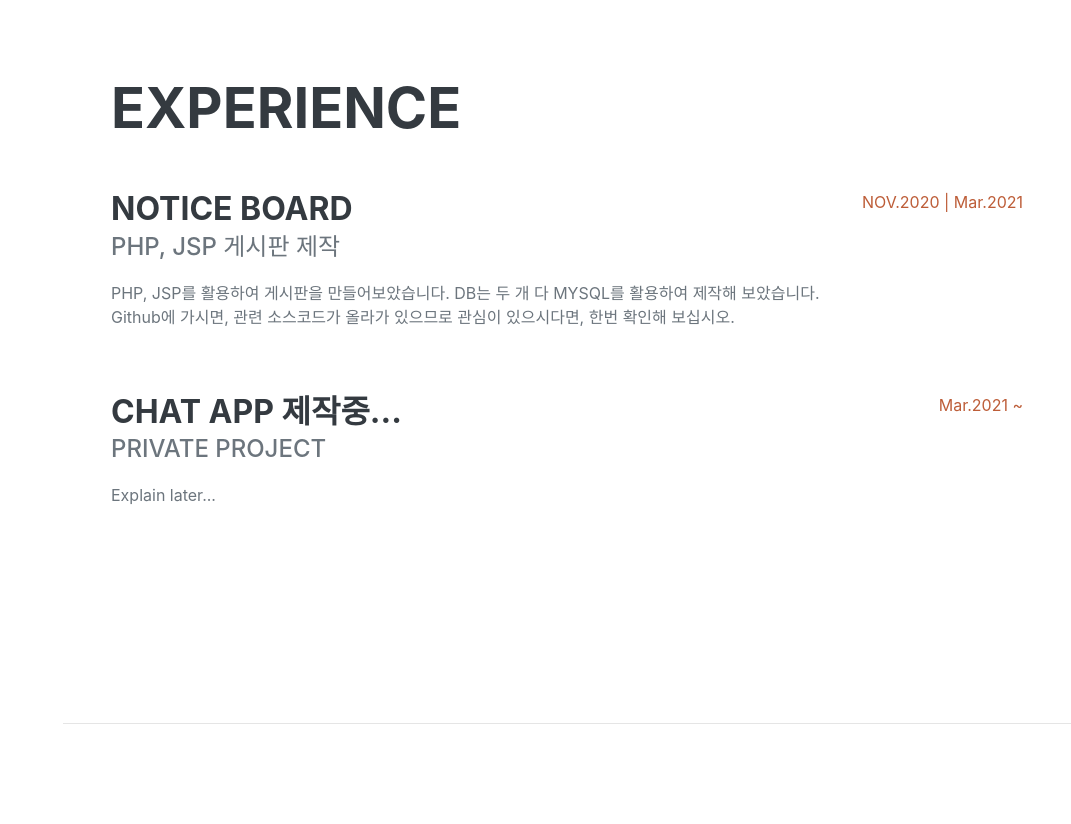
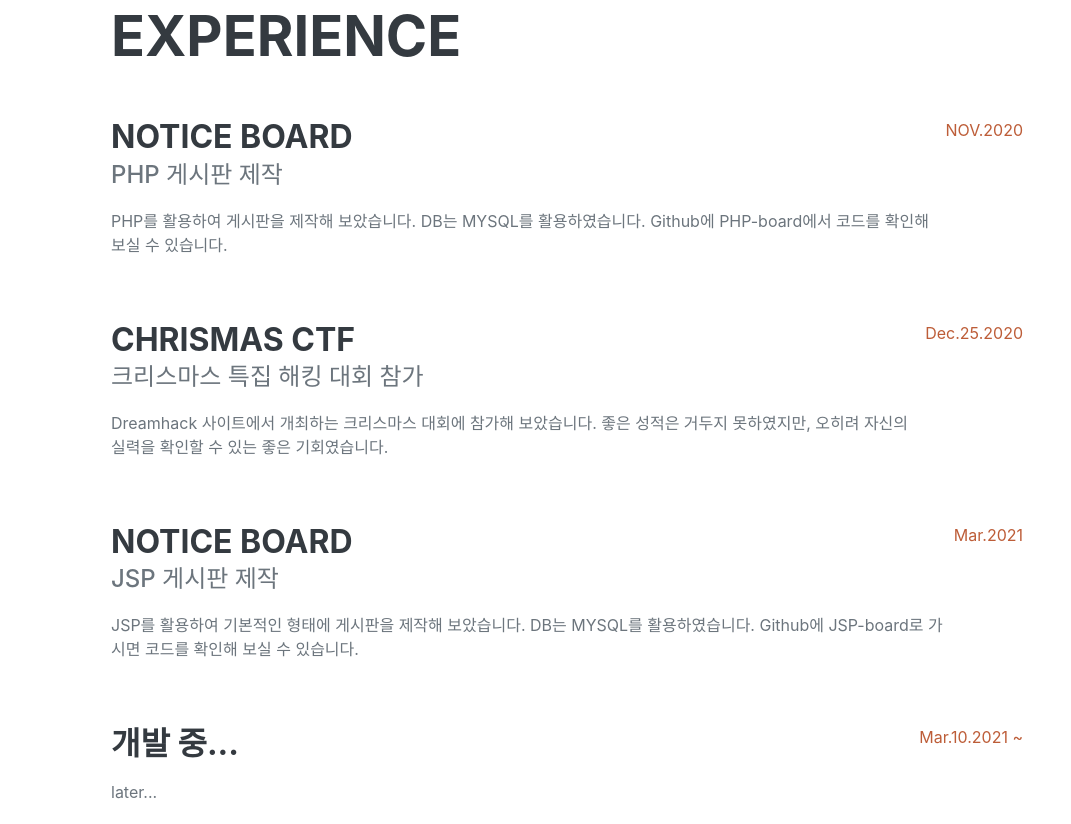
Before and after one commit to Ch10316/Ch10316.github.io, a plain HTML site: page index.html in a window 1280 px wide. Shown: the part 878-1702 px from the top of the page, without its empty margins (209-1280 px from the left). Drawn offline with nearby package versions, Linux system fonts and the light colour scheme; a web font is replaced by a local one.

Commit message:
Update index.html

```diff
--- a/index.html
+++ b/index.html
@@ -71,21 +71,42 @@
                 <div class="d-flex flex-column flex-md-row justify-content-between mb-5">
                     <div class="flex-grow-1">
                         <h3 class="mb-0">Notice Board</h3>
-                        <div class="subheading mb-3">PHP, JSP 게시판 제작</div>
-                        <p>PHP, JSP를 활용하여 게시판을 만들어보았습니다. DB는 두 개 다 MYSQL를 활용하여
-                            제작해 보았습니다. Github에 가시면, 관련 소스코드가 올라가 있으므로 관심이 있으시다면,
-                            한번 확인해 보십시오.
+                        <div class="subheading mb-3">PHP 게시판 제작</div>
+                        <p>PHP를 활용하여 게시판을 제작해 보았습니다. DB는 MYSQL를 활용하였습니다.
+                            Github에 PHP-board에서 코드를 확인해 보실 수 있습니다.
                         </p>
                     </div>
-                    <div class="flex-shrink-0"><span class="text-primary">NOV.2020 | Mar.2021</span></div>
+                    <div class="flex-shrink-0"><span class="text-primary">NOV.2020</span></div>
                 </div>
                 <div class="d-flex flex-column flex-md-row justify-content-between mb-5">
                     <div class="flex-grow-1">
-                        <h3 class="mb-0">Chat app 제작중...</h3>
-                        <div class="subheading mb-3">Private Project</div>
-                        <p>Explain later...</p>
+                        <h3 class="mb-0">ChrisMas CTF</h3>
+                        <div class="subheading mb-3">크리스마스 특집 해킹 대회 참가</div>
+                        <p>Dreamhack 사이트에서 개최하는 크리스마스 대회에 참가해 보았습니다.
+                            좋은 성적은 거두지 못하였지만, 오히려 자신의 실력을 확인할 수 있는 좋은 기회였습니다.
+                        </p>
                     </div>
-                    <div class="flex-shrink-0"><span class="text-primary">Mar.2021 ~ </span></div>
+                    <div class="flex-shrink-0"><span class="text-primary">Dec.25.2020</span></div>
+                </div>
+                <div class="d-flex flex-column flex-md-row justify-content-between mb-5">
+                    <div class="flex-grow-1">
+                        <h3 class="mb-0">Notice Board</h3>
+                        <div class="subheading mb-3">JSP 게시판 제작</div>
+                        <p>
+                            JSP를 활용하여 기본적인 형태에 게시판을 제작해 보았습니다.
+                            DB는 MYSQL를 활용하였습니다.
+                            Github에 JSP-board로 가시면 코드를 확인해 보실 수 있습니다.
+                        </p>
+                    </div>
+                    <div class="flex-shrink-0"><span class="text-primary">Mar.2021</span></div>
+                </div>
+                <div class="d-flex flex-column flex-md-row justify-content-between mb-5">
+                    <div class="flex-grow-1">
+                        <h3 class="mb-0">개발 중...</h3>
+                        <div class="subheading mb-3"></div>
+                        <p>later...</p>
+                    </div>
+                    <div class="flex-shrink-0"><span class="text-primary">Mar.10.2021 ~ </span></div>
                 </div>
 
             </div>
@@ -95,7 +116,8 @@
         <section class="resume-section" id="education">
             <div class="resume-section-content">
                 <h2 class="mb-5">Education</h2>
-                <div class="d-flex flex-column flex-md-row justify-content-between mb-5">
+<<<<<<< HEAD
+                <!-- <div class="d-flex flex-column flex-md-row justify-content-between mb-5">
                     <div class="flex-grow-1">
                         <h3 class="mb-0">University of Colorado Boulder</h3>
                         <div class="subheading mb-3">Bachelor of Science</div>
@@ -103,14 +125,17 @@
                         <p>GPA: 3.23</p>
                     </div>
                     <div class="flex-shrink-0"><span class="text-primary">날짜</span></div>
-                </div>
+                </div> -->
+=======
+
+>>>>>>> 4083120ee9144e72a7789715870606b4e5569488
                 <div class="d-flex flex-column flex-md-row justify-content-between">
                     <div class="flex-grow-1">
                         <h3 class="mb-0">Digitech High School</h3>
                         <div class="subheading mb-3">Technology Magnet Program</div>
-                        <p>GPA: 3.56</p>
+                        <!-- <p>GPA: 3.56</p> -->
                     </div>
-                    <div class="flex-shrink-0"><span class="text-primary">날짜</span></div>
+                    <div class="flex-shrink-0"><span class="text-primary">Mar.2020 ~ Feb.2022</span></div>
                 </div>
             </div>
         </section>
```
